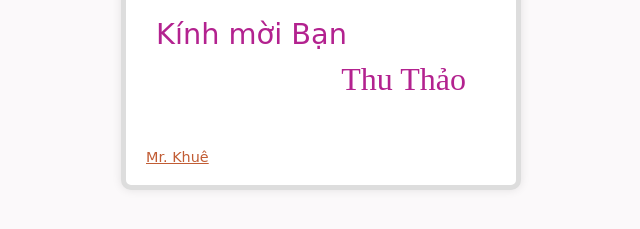
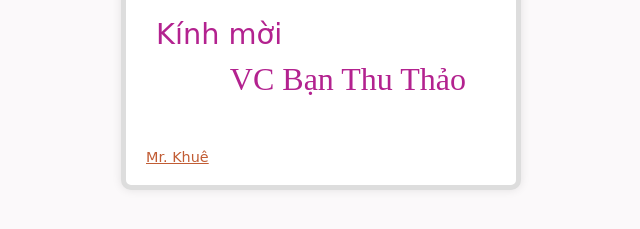
Before and after one commit to TrungKhue/listfriend, a plain HTML site: page listfriendmywife/thuthao.html in a window 1280 px wide. Shown: the part 485-714 px from the top of the page, without its empty margins (319-959 px from the left). Drawn offline with Linux system fonts and the light colour scheme.

Commit message:
edit thao

```diff
--- a/listfriendmywife/thuthao.html
+++ b/listfriendmywife/thuthao.html
@@ -20,8 +20,8 @@
                 <div class="no_overlay">Nhấn vào đây</div>
             </a>
         </div>
-        <div class="invite-text">Kính mời Bạn</div>
-        <div class="name-text">Thu Thảo</div>
+        <div class="invite-text">Kính mời</div>
+        <div class="name-text">VC Bạn Thu Thảo</div>
         <div class="footer-left"><a href="https://www.facebook.com/trungkhue.13" style="color: #c15c34;">Mr. Khuê</a>
         </div>
     </div>
```
